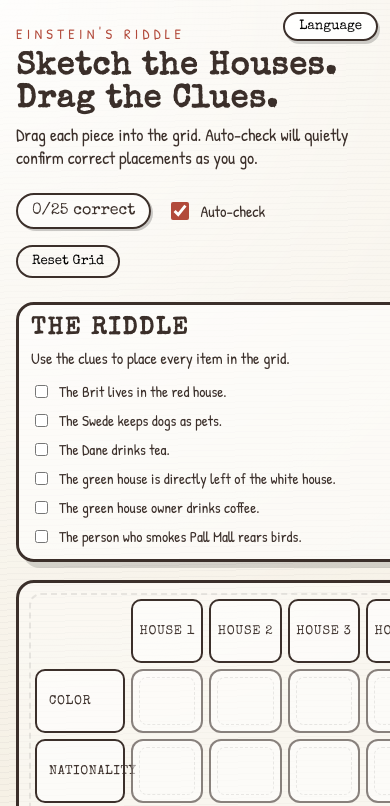
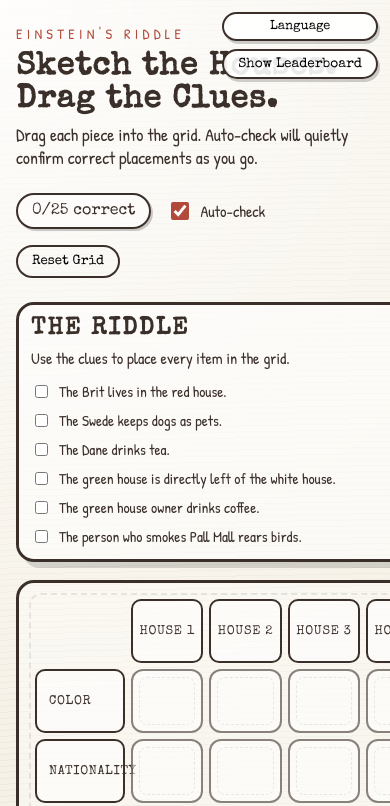
Before and after one commit to sssplash6/Einstein-s-riddle, a plain HTML site: page index.html in a window 390 px wide. Both pictures are taken after a click on the button 85 px from the left and 482 px from the top of the page. Shown: the top 806 px of the page. Drawn offline with nearby package versions, Linux system fonts and the light colour scheme.

Commit message:
added show leaderboard

```diff
--- a/index.html
+++ b/index.html
@@ -31,7 +31,10 @@
       </div>
     </div>
 
-    <button class="home-btn" id="homeBtn" type="button"></button>
+    <div class="corner-actions">
+      <button class="home-btn" id="homeBtn" type="button"></button>
+      <button class="home-btn secondary" id="leaderboardMainBtn" type="button"></button>
+    </div>
     <main class="page">
       <header class="hero">
         <div class="hero-text">
--- a/script.js
+++ b/script.js
@@ -440,6 +440,7 @@ const autoToggle = document.getElementById("autoToggle");
 const resetBtn = document.getElementById("resetBtn");
 const hintEl = document.getElementById("hint");
 const homeBtn = document.getElementById("homeBtn");
+const leaderboardMainBtn = document.getElementById("leaderboardMainBtn");
 const scoreForm = document.getElementById("scoreForm");
 const playerNameInput = document.getElementById("playerName");
 const submitScoreBtn = document.getElementById("submitScore");
@@ -518,6 +519,7 @@ function applyLanguage(lang) {
   setText(paletteTitle, langData.ui.paletteTitle);
   setText(paletteSubtitle, langData.ui.paletteSubtitle);
   setText(homeBtn, langData.ui.homeLabel);
+  setText(leaderboardMainBtn, langData.ui.leaderboardBtn);
   setText(nameLabel, langData.ui.nameLabel);
   setText(submitScoreBtn, langData.ui.submitScore);
   setText(statsBtn, langData.ui.statsBtn);
@@ -1290,6 +1292,7 @@ function init() {
     closeLeaderboard();
     showLanguageOverlay();
   });
+  leaderboardMainBtn.addEventListener("click", openLeaderboard);
   winClose.addEventListener("click", hideWin);
   winOverlay.addEventListener("click", (event) => {
     if (event.target === winOverlay) hideWin();
--- a/styles.css
+++ b/styles.css
@@ -31,6 +31,10 @@ body {
 
 .language-locked {
   overflow: hidden;
+}
+
+.language-locked .corner-actions {
+  display: none;
 }
 
 .page {
@@ -490,11 +494,17 @@ body {
   box-shadow: 4px 5px 0 rgba(0, 0, 0, 0.18);
 }
 
-.home-btn {
+.corner-actions {
   position: fixed;
   top: 18px;
   right: 18px;
   z-index: 15;
+  display: flex;
+  flex-direction: column;
+  gap: 8px;
+}
+
+.home-btn {
   border: 2px solid var(--ink);
   border-radius: 999px;
   padding: 6px 14px;
@@ -503,6 +513,10 @@ body {
   cursor: pointer;
   box-shadow: 2px 3px 0 rgba(0, 0, 0, 0.18);
   transition: transform 0.2s ease, box-shadow 0.2s ease;
+}
+
+.home-btn.secondary {
+  font-size: 0.85rem;
 }
 
 .home-btn:hover {
@@ -799,9 +813,13 @@ body {
     flex: 0 0 60px;
   }
 
-  .home-btn {
+  .corner-actions {
     top: 12px;
     right: 12px;
+  }
+
+  .home-btn {
+    font-size: 0.8rem;
   }
 
   .grid-scroll {
```
